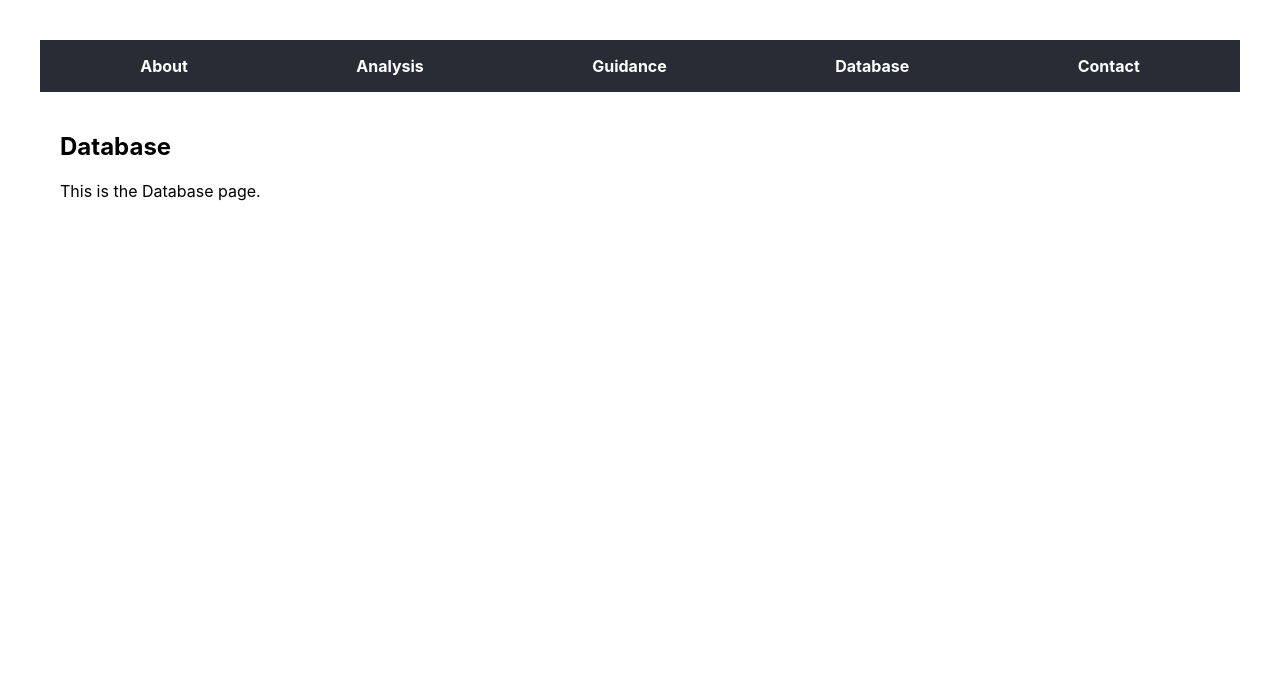
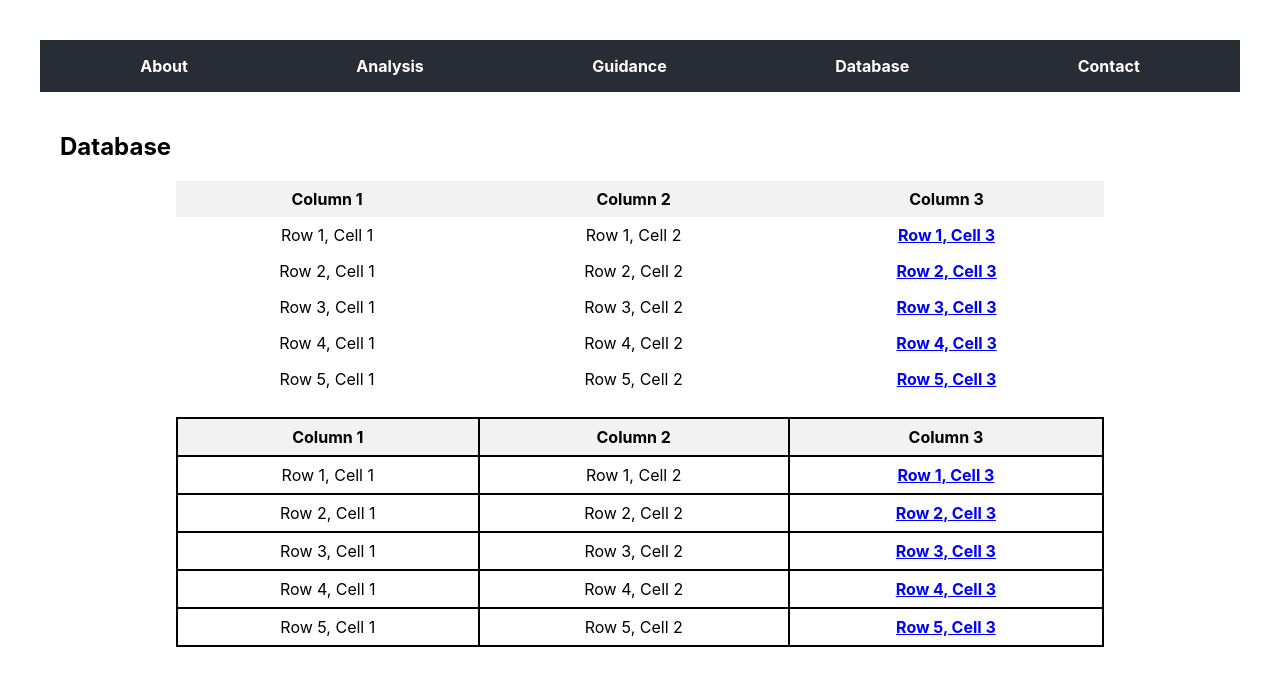
Before and after one commit to rayljc/my-website, a React (Create React App) app: page /database in a window 1280 px wide. Shown: the top 686 px of the page. Built offline with nearby package versions, Linux system fonts and the light colour scheme.

Commit message:
Update database page

```diff
--- a/src/components/Database.js
+++ b/src/components/Database.js
@@ -4,9 +4,119 @@ const Database = () => {
   return (
     <div>
       <h2>Database</h2>
-      <p>This is the Database page.</p>
+
+      {/* First 5x3 Table (No Borders) */}
+      <table style={styles.noBorderTable}>
+        <thead>
+          <tr>
+            <th style={styles.noBorderTh}>Column 1</th>
+            <th style={styles.noBorderTh}>Column 2</th>
+            <th style={styles.noBorderTh}>Column 3</th>
+          </tr>
+        </thead>
+        <tbody>
+          <tr>
+            <td style={styles.noBorderTd}>Row 1, Cell 1</td>
+            <td style={styles.noBorderTd}>Row 1, Cell 2</td>
+            <td style={styles.noBorderTd}><a href="https://example.com/1" style={styles.link} target="_blank" rel="noopener noreferrer">Row 1, Cell 3</a></td>
+          </tr>
+          <tr>
+            <td style={styles.noBorderTd}>Row 2, Cell 1</td>
+            <td style={styles.noBorderTd}>Row 2, Cell 2</td>
+            <td style={styles.noBorderTd}><a href="https://example.com/2" style={styles.link} target="_blank" rel="noopener noreferrer">Row 2, Cell 3</a></td>
+          </tr>
+          <tr>
+            <td style={styles.noBorderTd}>Row 3, Cell 1</td>
+            <td style={styles.noBorderTd}>Row 3, Cell 2</td>
+            <td style={styles.noBorderTd}><a href="https://example.com/3" style={styles.link} target="_blank" rel="noopener noreferrer">Row 3, Cell 3</a></td>
+          </tr>
+          <tr>
+            <td style={styles.noBorderTd}>Row 4, Cell 1</td>
+            <td style={styles.noBorderTd}>Row 4, Cell 2</td>
+            <td style={styles.noBorderTd}><a href="https://example.com/4" style={styles.link} target="_blank" rel="noopener noreferrer">Row 4, Cell 3</a></td>
+          </tr>
+          <tr>
+            <td style={styles.noBorderTd}>Row 5, Cell 1</td>
+            <td style={styles.noBorderTd}>Row 5, Cell 2</td>
+            <td style={styles.noBorderTd}><a href="https://example.com/5" style={styles.link} target="_blank" rel="noopener noreferrer">Row 5, Cell 3</a></td>
+          </tr>
+        </tbody>
+      </table>
+
+      {/* Second 5x3 Table (With Solid Borders) */}
+      <table style={styles.borderTable}>
+        <thead>
+          <tr>
+            <th style={styles.borderTh}>Column 1</th>
+            <th style={styles.borderTh}>Column 2</th>
+            <th style={styles.borderTh}>Column 3</th>
+          </tr>
+        </thead>
+        <tbody>
+          <tr>
+            <td style={styles.borderTd}>Row 1, Cell 1</td>
+            <td style={styles.borderTd}>Row 1, Cell 2</td>
+            <td style={styles.borderTd}><a href="https://example.com/6" style={styles.link} target="_blank" rel="noopener noreferrer">Row 1, Cell 3</a></td>
+          </tr>
+          <tr>
+            <td style={styles.borderTd}>Row 2, Cell 1</td>
+            <td style={styles.borderTd}>Row 2, Cell 2</td>
+            <td style={styles.borderTd}><a href="https://example.com/7" style={styles.link} target="_blank" rel="noopener noreferrer">Row 2, Cell 3</a></td>
+          </tr>
+          <tr>
+            <td style={styles.borderTd}>Row 3, Cell 1</td>
+            <td style={styles.borderTd}>Row 3, Cell 2</td>
+            <td style={styles.borderTd}><a href="https://example.com/8" style={styles.link} target="_blank" rel="noopener noreferrer">Row 3, Cell 3</a></td>
+          </tr>
+          <tr>
+            <td style={styles.borderTd}>Row 4, Cell 1</td>
+            <td style={styles.borderTd}>Row 4, Cell 2</td>
+            <td style={styles.borderTd}><a href="https://example.com/9" style={styles.link} target="_blank" rel="noopener noreferrer">Row 4, Cell 3</a></td>
+          </tr>
+          <tr>
+            <td style={styles.borderTd}>Row 5, Cell 1</td>
+            <td style={styles.borderTd}>Row 5, Cell 2</td>
+            <td style={styles.borderTd}><a href="https://example.com/10" style={styles.link} target="_blank" rel="noopener noreferrer">Row 5, Cell 3</a></td>
+          </tr>
+        </tbody>
+      </table>
     </div>
   );
 };
 
+const styles = {
+  noBorderTable: {
+    width: '80%',
+    margin: '20px auto',
+    borderCollapse: 'collapse',
+    textAlign: 'center',
+  },
+  borderTable: {
+    width: '80%',
+    margin: '20px auto',
+    borderCollapse: 'collapse',
+    textAlign: 'center',
+  },
+  noBorderTh: {
+    padding: '8px',
+    backgroundColor: '#f2f2f2',
+  },
+  noBorderTd: {
+    padding: '8px',
+  },
+  borderTh: {
+    border: '2px solid black',
+    padding: '8px',
+    backgroundColor: '#f2f2f2',
+  },
+  borderTd: {
+    border: '2px solid black',
+    padding: '8px',
+  },
+  link: {
+    color: 'blue',           // Sets the text color to blue
+    textDecoration: 'underline', // Underlines the text to indicate it's a link
+  },
+};
+
 export default Database;
```
